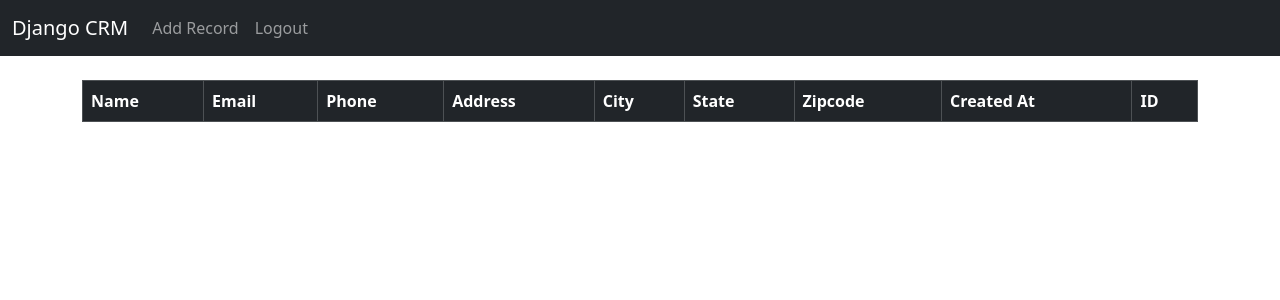
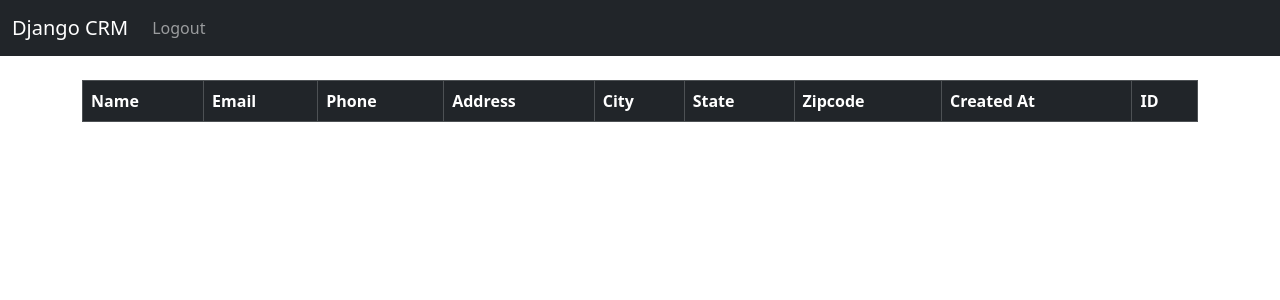
Before and after one commit to rajanazirul/tigerlab_assesment, a Django app: page / in a window 1280 px wide. Shown: the top 300 px of the page. Run offline with Django 4.2, Linux system fonts and the light colour scheme; the visitor is signed in with stand-in values (Sample User, id 1); lists and menus that the app fills with data are empty.

Commit message:
refactor

```diff
--- a/sports_app/website/templates/navbar.html
+++ b/sports_app/website/templates/navbar.html
@@ -8,9 +8,6 @@
         <ul class="navbar-nav me-auto mb-2 mb-lg-0">
 
           {% if user.is_authenticated %}
-          <li class="nav-item">
-            <a class="nav-link" href="{% url 'add_record' %}">Add Record</a>
-          </li>
           <li class="nav-item">
             <a class="nav-link" href="{% url 'logout' %}">Logout</a>
           </li>
```
